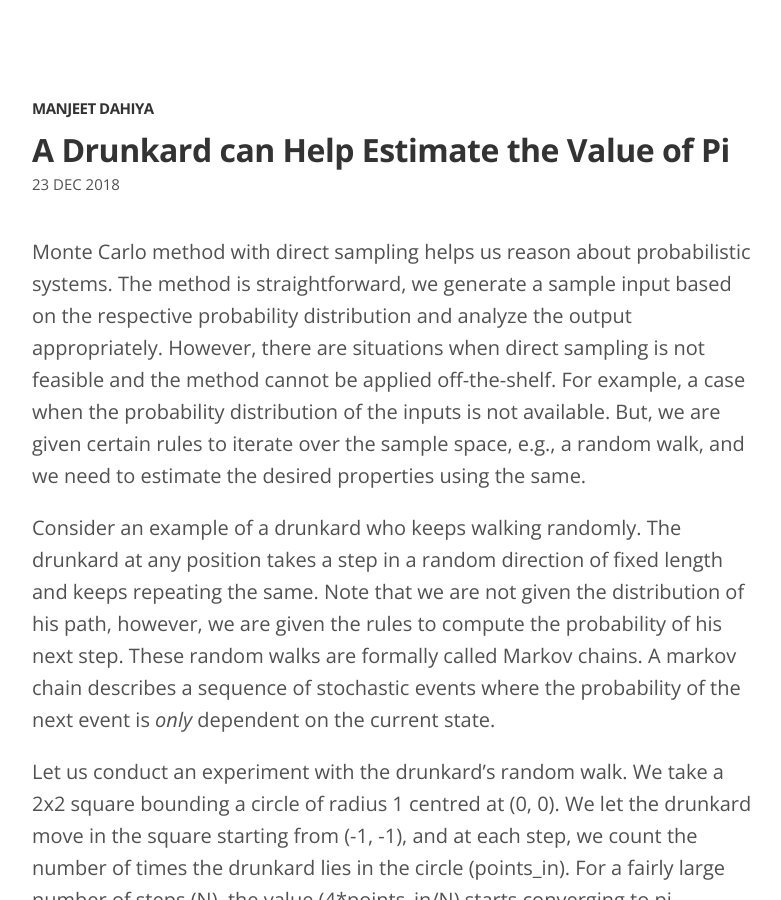
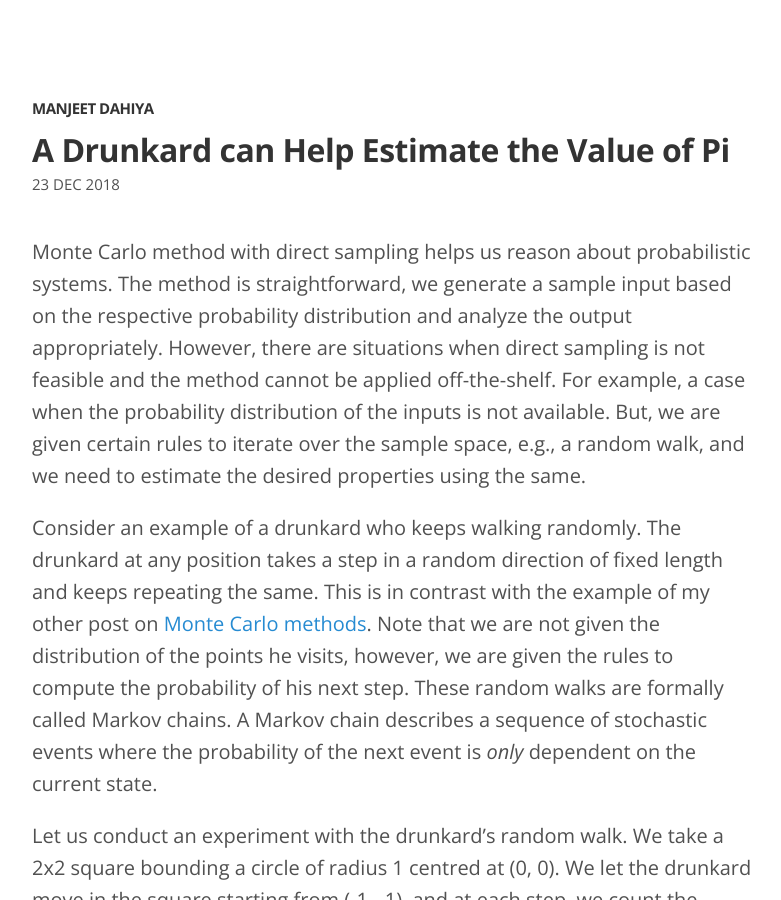
Before and after one commit to manjeetdahiya/manjeetdahiya.github.io, a Jekyll site: the page built from _posts/2018-12-23-a-drunkard-can-help-estimate-the-value-of-pi.md, in a window 1280 px wide and 900 px high. Shown: the whole window, without its empty margins (248-1029 px from the left). Built offline with Jekyll 4.4.1, drawn with Linux system fonts in a browser that asks for light colours.

Commit message:
minor changes

```diff
--- a/_posts/2018-12-23-a-drunkard-can-help-estimate-the-value-of-pi.md
+++ b/_posts/2018-12-23-a-drunkard-can-help-estimate-the-value-of-pi.md
@@ -16,10 +16,12 @@ estimate the desired properties using the same.
 Consider an example of a drunkard who keeps walking randomly.
 The drunkard at any position takes a step in a random direction of fixed length and
 keeps repeating the same.
-Note that we are not given the distribution of his path, however, we are given the rules
+This is in contrast with the example of my other post on
+[Monte Carlo methods]({{ site.baseurl }}{% post_url 2018-12-22-monte-carlo-methods %}).
+Note that we are not given the distribution of the points he visits, however, we are given the rules
 to compute the probability of his next step.
 These random walks are formally called Markov chains.
-A markov chain describes a sequence of stochastic events where the probability of
+A Markov chain describes a sequence of stochastic events where the probability of
 the next event is *only* dependent on the current state.
 
 Let us conduct an experiment with the drunkard's random walk.
```
